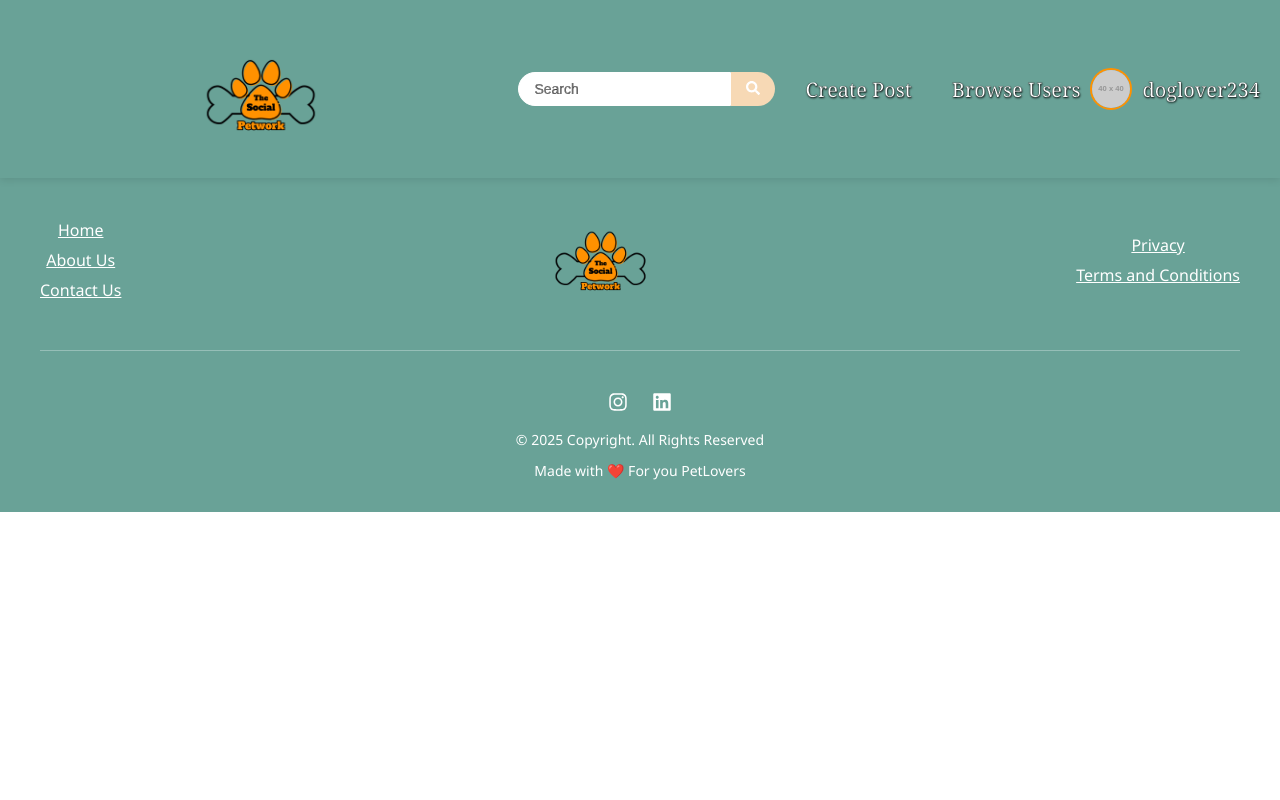
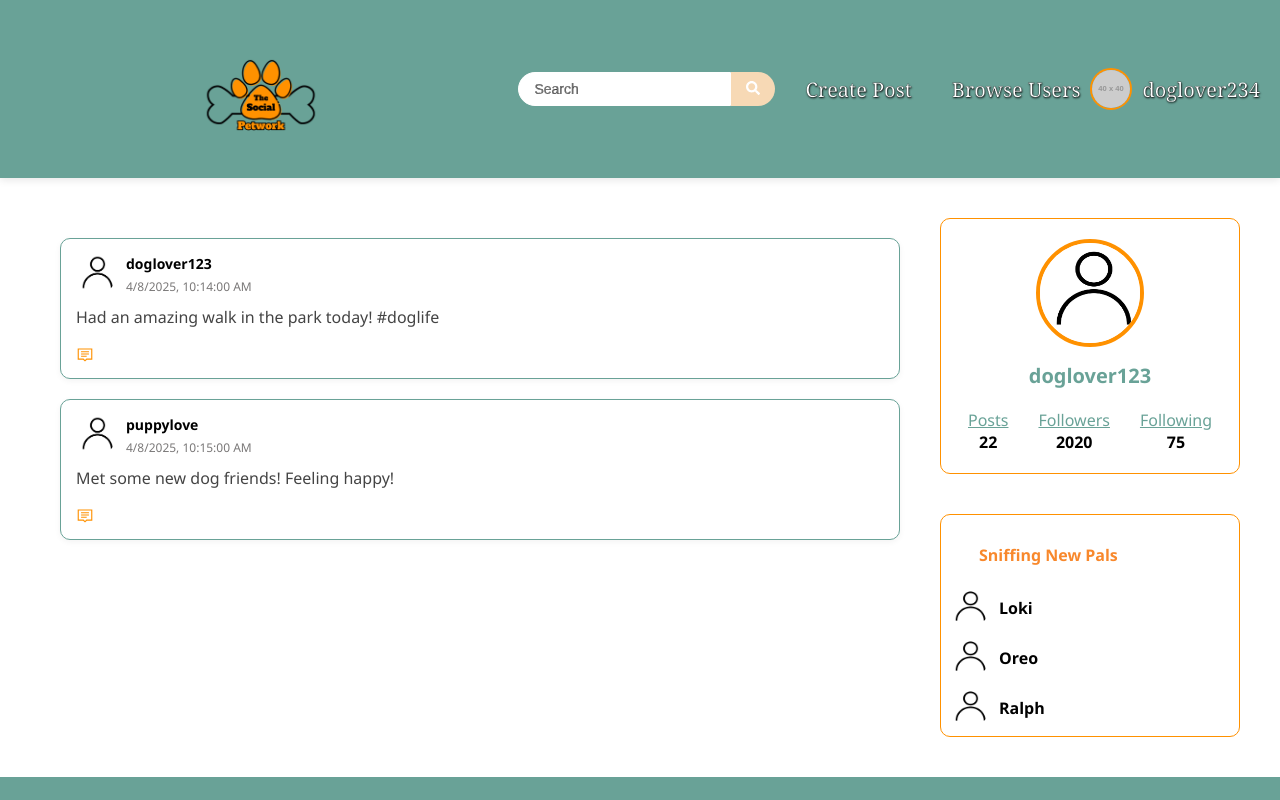
Before and after one commit to Ang3la33/the-social-petwork-s4-final-frontend, a React (Create React App) app in the folder social-petwork/: page /post in a window 1280 px wide. Shown: the top 800 px of the page. Built offline with nearby package versions, Linux system fonts and the light colour scheme.

Commit message:
Adding post pages and getting set for for functionality

```diff
--- a/social-petwork/src/App.css
+++ b/social-petwork/src/App.css
@@ -611,15 +611,234 @@ body, html, #root {
   align-items: center;
 }
 
-/* NOT WORKING */
+/* General Page Layout */
+.post-page-wrapper {
+  display: flex;
+  justify-content: space-between;
+  padding: 20px;
+}
+
+.post-page-box {
+  display: flex;
+  width: 100%;
+}
+
+/* Left Section: Posts Feed */
+.posts-feed {
+  width: 70%;
+}
+
+.post-box {
+  background-color: #fff;
+  padding: 15px;
+ border: 0.5px solid #69A297;
+  margin-bottom: 20px;
+  border-radius: 10px;
+}
+
+.post-header {
+  display: flex;
+  align-items: center;
+  gap: 10px;
+  margin-bottom: 5px;
+}
+
+
+.post-time {
+  font-size: 12px;
+  color: #000000;
+  margin-left: auto;
+  margin-top: 5px;
+}
+
+.post-avatar {
+  width: 40px;
+  height: 40px;
+  border-radius: 50%;
+}
+
+.post-user-info {
+  display: flex;
+  flex-direction: column;
+}
+
+.post-username {
+  font-weight: bold;
+}
+
+.post-time {
+  font-size: 12px;
+  color: #7a7878;
+}
+
+.post-content {
+  margin-top: 10px;
+}
+
+.post-footer {
+  margin-top: 10px;
+}
+
 .comment-icon {
-  font-size: 20px;
+  font-size: 18px;
   color: #ff9100;
   cursor: pointer;
-  transition: color 0.3s ease, transform 0.2s ease;
+  transition: color 0.3s;
 }
 
 .comment-icon:hover {
-  color: #ff9100;
-  transform: scale(1.1);
+  color: #444;
 }
+
+/* Right Section: User Profile and Suggested People */
+.post-page-box {
+  display: flex;
+  flex-direction: row;
+  justify-content: space-between;
+  gap: 20px;
+  align-items: flex-start;
+  padding: 20px;
+}
+
+.posts-feed {
+  flex: 1;
+  min-width: 0;
+}
+
+.right-sidebar {
+  display: flex;
+  flex-direction: column;
+  gap: 20px;
+  width: 300px;
+  min-width: 250px;
+}
+.right-sidebar {
+  width: 300px;
+  min-width: 260px;
+  flex-shrink: 0;
+  display: flex;
+  flex-direction: column;
+  gap: 20px;
+}
+
+.user-profile-box {
+  background-color: #fff;
+  padding: 20px;
+  border: 0.5px solid #ff9100;
+  border-radius: 10px;
+  margin-bottom: 20px;
+  text-align: center;
+  width: 100%;
+  box-sizing: border-box;
+}
+
+.user-avatar {
+  width: 100px;
+  height: 100px;
+  border-radius: 50%;
+  border: 4px solid #ff9100;
+}
+
+.user-username {
+  font-size: 20px;
+  font-weight: bold;
+  margin-top: 10px;
+  color: #69A297;
+}
+
+.user-stats {
+  display: flex;
+  flex-direction: row;
+  justify-content: center;
+  gap: 30px;
+  margin-top: 20px;
+  text-align: center;
+}
+
+.stat {
+  display: flex;
+  flex-direction: column;
+  align-items: center;
+}
+.stat-label {
+  font-size: 16px;
+  color: #69A297;
+  text-decoration: underline;
+  margin-bottom: px;
+}
+
+.stat-number {
+  font-weight: bold;
+}
+
+/* People you may know and user info*/
+.people-you-may-know {
+  background-color: #fff;
+  padding: 8px;
+  border: 0.5px solid #ff9100;;
+  border-radius: 10px;
+  align-items: center;
+  flex-direction:inherit;
+}
+
+.suggested-people {
+  display: flex;
+  flex-direction: column;
+  gap: 10px;
+
+}
+
+h4{
+  color: #F8882C;
+  margin-left: 30px;
+}
+
+.suggested-person {
+  display: flex;
+  align-items: center;
+  gap: 10px;
+
+}
+
+.suggested-person-avatar {
+  width: 40px;
+  height: 40px;
+  border-radius: 50%;
+
+}
+
+.suggested-person-name {
+  font-weight: bold;
+   align-items: center;
+}
+
+/* Comment - Input and Button*/
+
+.comment-box {
+  margin-top: 10px;
+  display: flex;
+  gap: 10px;
+  align-items: center;
+  color: #000000;
+}
+
+.comment-input {
+  flex: 1;
+  padding: 8px;
+  border: 1px solid #ccc;
+  border-radius: 6px;
+  background-color: #F7D9B5;;
+}
+
+.comment-submit {
+  background-color: #69A297;
+  border: none;
+  color: white;
+  padding: 8px 12px;
+  border-radius: 6px;
+  cursor: pointer;
+}
+
+.comment-submit:hover {
+  background-color: #F8882C;
+}
--- a/social-petwork/src/App.js
+++ b/social-petwork/src/App.js
@@ -1,13 +1,14 @@
 import React from 'react';
-import { BrowserRouter as Router, Routes, Route, useLocation } from 'react-router-dom';
+import { Route, BrowserRouter as Router, Routes, useLocation } from 'react-router-dom';
 
+import Footer from './Components/Footer';
 import Navbar from './Components/NavBar';
-import Footer from './Components/Footer';
 
 import Landing from './Pages/Landing';
 import Login from './Pages/Login';
+import Post from "./Pages/Post";
+import Profile from './Pages/Profile';
 import Register from './Pages/Register';
-import Profile from './Pages/Profile';
 
 function Layout() {
   const location = useLocation();
@@ -21,6 +22,7 @@ function Layout() {
       <main className="mainContainer">
         <Routes>
           <Route path="/" element={<Landing />} />
+          <Route path="/post" element={<Post />} />
           <Route path="/login" element={<Login />} />
           <Route path="/register" element={<Register />} />
           <Route path="/profile" element={<Profile />} />
--- a/social-petwork/src/Components/NavBar.jsx
+++ b/social-petwork/src/Components/NavBar.jsx
@@ -30,7 +30,7 @@ function Navbar() {
         </div>
 
         <div className="nav-link">
-          <a href="/create-post" className="nav-link">
+          <a href="/post" className="nav-link">
             Create Post
           </a>
           <a href="/browse-users" className="nav-link">
--- /dev/null
+++ b/social-petwork/src/Pages/Post.jsx
@@ -0,0 +1,138 @@
+import React, { useState } from "react";
+import { LiaComment } from "react-icons/lia";
+import "../App.css";
+import filler from "../Assets/Images/filler.png";
+
+function Post() {
+  // Fake data for now
+  const user = {
+    username: "doglover123",
+    avatar: filler,
+    followers: 2020,
+    following: 75,
+    posts: 22,
+    about:
+      "Hi! I'm Deino. I love long walks, barking at birds, and meeting other pups on The Social Petwork!",
+  };
+
+  const posts = [
+    {
+      postId: 1,
+      username: "doglover123",
+      avatar: filler,
+      content: "Had an amazing walk in the park today! #doglife",
+      postTime: "2 hours ago",
+      createdAt: "2025-04-08T10:14:00",
+    },
+    {
+      postId: 2,
+      username: "puppylove",
+      avatar: filler,
+      content: "Met some new dog friends! Feeling happy!",
+      postTime: "5 hours ago",
+      createdAt: "2025-04-08T10:15:00",
+    },
+  ];
+
+  const peopleYouMayKnow = [
+    { id: 1, name: "Loki", avatar: filler },
+    { id: 2, name: "Oreo", avatar: filler },
+    { id: 3, name: "Ralph", avatar: filler },
+  ];
+
+  return (
+    <div className="post-page-wrapper">
+      <div className="post-page-box">
+        {/* Left Section Feed */}
+        <div className="posts-feed">
+          {posts.map((post) => (
+            <PostBox key={post.postId} post={post} />
+          ))}
+        </div>
+
+        {/* Right Side:  User Profile + Suggested People */}
+        <div className="right-sidebar">
+          {/* User Profile Box */}
+          <div className="user-profile-box">
+            <img src={user.avatar} alt="Avatar" className="user-avatar" />
+            <h3 className="user-username">{user.username}</h3>
+            <div className="user-stats">
+              <div className="stat">
+                <span className="stat-label">Posts</span>
+                <span className="stat-number">{user.posts}</span>
+              </div>
+              <div className="stat">
+                <span className="stat-label">Followers</span>
+                <span className="stat-number">{user.followers}</span>
+              </div>
+              <div className="stat">
+                <span className="stat-label">Following</span>
+                <span className="stat-number">{user.following}</span>
+              </div>
+            </div>
+          </div>
+          {/* People You May Know */}
+          <div className="people-you-may-know">
+            <h4>Sniffing New Pals</h4>
+            <div className="suggested-people">
+              {peopleYouMayKnow.map((person) => (
+                <div key={person.id} className="suggested-person">
+                  <img
+                    src={person.avatar}
+                    alt="Person Avatar"
+                    className="suggested-person-avatar"
+                  />
+                  <span className="suggested-person-name">{person.name}</span>
+                </div>
+              ))}
+            </div>
+          </div>
+        </div>
+      </div>
+    </div>
+  );
+}
+
+function PostBox({ post }) {
+  const [showCommentBox, setShowCommentBox] = useState(false);
+  const [comment, setComment] = useState("");
+
+  const handleCommentClick = () => {
+    setShowCommentBox((prev) => !prev);
+  };
+
+  return (
+    <div className="post-box">
+      <div className="post-header">
+        <img src={post.avatar} alt="Avatar" className="post-avatar" />
+        <div className="post-user-info">
+          <span className="post-username">{post.username}</span>
+          <span className="post-time">
+            {new Date(post.createdAt).toLocaleString()}
+          </span>
+        </div>
+      </div>
+
+      <p className="post-content">{post.content}</p>
+
+      <div className="post-footer">
+        <LiaComment className="comment-icon" onClick={handleCommentClick} />
+      </div>
+
+      {showCommentBox && (
+        <div className="comment-box">
+          <input
+            type="text"
+            value={comment}
+            onChange={(e) => setComment(e.target.value)}
+            placeholder="Paw in your ideas..."
+            className="comment-input"
+          />
+          <button className="comment-submit">Comment</button>
+        </div>
+      )}
+    </div>
+  );
+}
+
+export default Post;
--- a/social-petwork/src/Pages/Profile.jsx
+++ b/social-petwork/src/Pages/Profile.jsx
@@ -1,4 +1,4 @@
-import React from "react";
+import React, { useState } from "react";
 import { FaEdit } from "react-icons/fa";
 import { LiaComment } from "react-icons/lia";
 import { Link } from "react-router-dom";
@@ -14,8 +14,7 @@ function Profile() {
     followers: 2020,
     posts: 22,
     following: 75,
-    about:
-      "Hi! I'm Deino. I am a fat pug who loves to sleep and eat!",
+    about: "Hi! I'm Deino. I am a fat pug who loves to sleep and eat!",
     postDetails: [
       {
         postId: 1,
@@ -80,23 +79,7 @@ function Profile() {
         <div className="posts-section">
           <h4 className="posts-header">My Posts</h4>
           {user.postDetails.map((post) => (
-            <div key={post.postId} className="post-box">
-              <div className="post-header">
-                <img src={user.avatar} alt="Avatar" className="post-avatar" />
-                <div className="post-user-info">
-                  <span className="post-username">{user.username}</span>
-                  <span className="post-time">{post.postTime}</span>
-                </div>
-              </div>
-
-              {/* Post Content */}
-              <p className="post-content">{post.content}</p>
-
-              {/* Comment Icon */}
-              <div className="post-footer">
-                <LiaComment />
-              </div>
-            </div>
+            <ProfilePost key={post.postId} post={post} user={user} />
           ))}
         </div>
       </div>
@@ -104,4 +87,48 @@ function Profile() {
   );
 }
 
+function ProfilePost({ post, user }) {
+  const [showCommentBox, setShowCommentBox] = useState(false);
+  const [comment, setComment] = useState("");
+
+  const handleCommentClick = () => {
+    setShowCommentBox((prev) => !prev);
+  };
+
+  return (
+    <div className="post-box">
+      {/* Post Header */}
+      <div className="post-header">
+        <div className="post-user-info">
+          <img src={user.avatar} alt="Avatar" className="post-avatar" />
+          <span className="post-username">{user.username}</span>
+        </div>
+        <span className="post-time">{post.postTime}</span>
+      </div>
+
+      {/* Post Content */}
+      <p className="post-content">{post.content}</p>
+
+      {/* Post Footer */}
+      <div className="post-footer">
+        <LiaComment className="comment-icon" onClick={handleCommentClick} />
+      </div>
+
+      {/* Comment Input Box */}
+      {showCommentBox && (
+        <div className="comment-box">
+          <input
+            type="text"
+            value={comment}
+            onChange={(e) => setComment(e.target.value)}
+            placeholder="Write a comment..."
+            className="comment-input"
+          />
+          <button className="comment-submit">Post</button>
+        </div>
+      )}
+    </div>
+  );
+}
+
 export default Profile;
```
Also changed, not shown: social-petwork/src/Assets/Images/filler.png, social-petwork/src/Assets/Images/logo.png.
